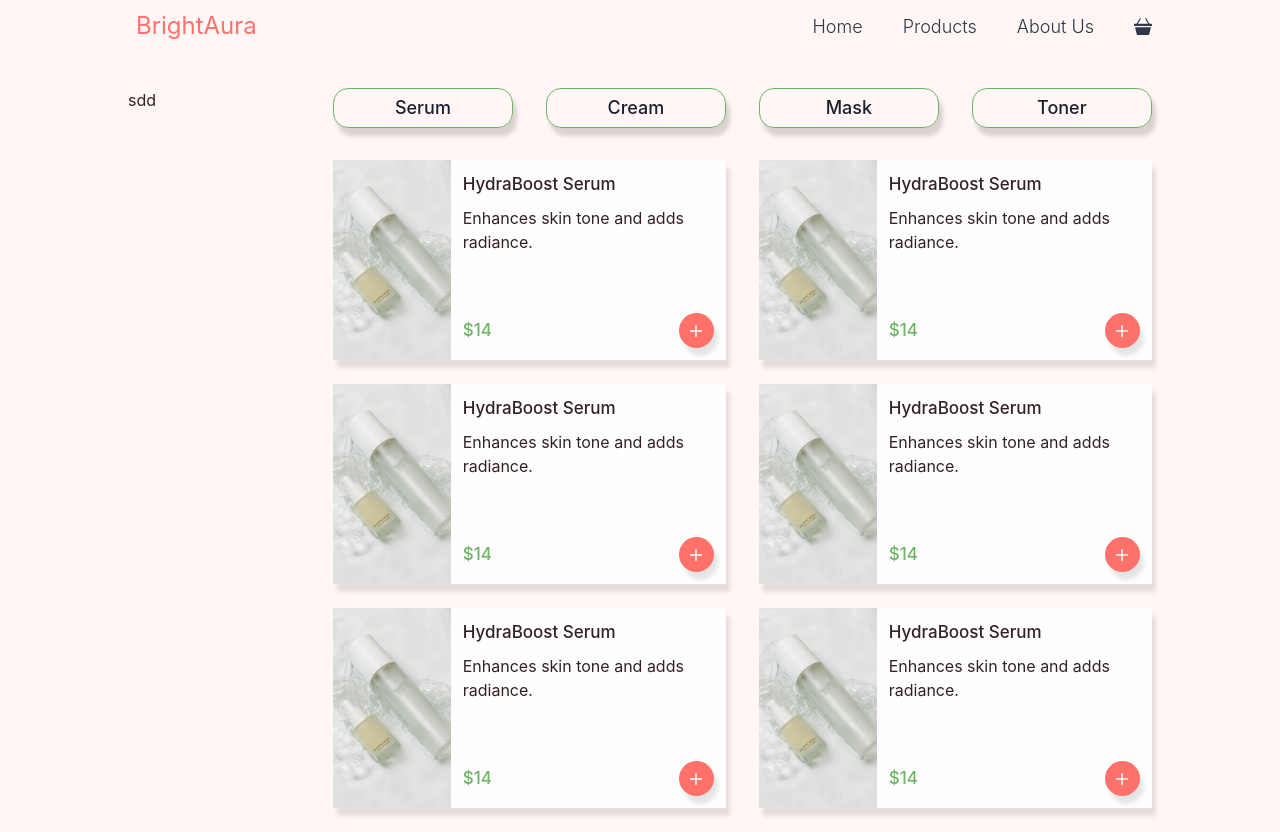
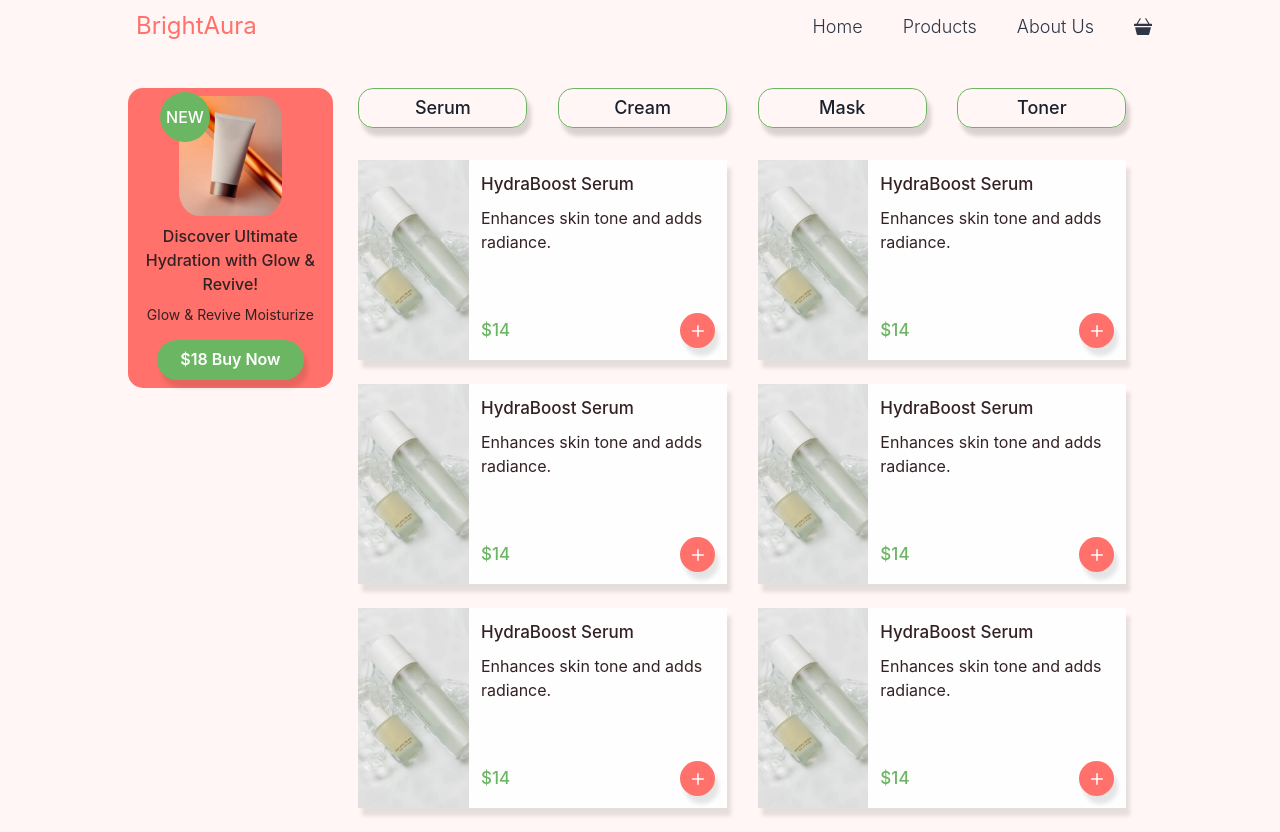
Before and after one commit to Eda-Inal/e-commerce-app, a Next.js app in the folder commerce/: page /products in a window 1280 px wide. Built offline with nearby package versions, Linux system fonts and the light colour scheme.

Commit message:
add banner part in product page

```diff
--- a/commerce/src/app/products/page.jsx
+++ b/commerce/src/app/products/page.jsx
@@ -1,6 +1,7 @@
 import React from 'react'
 import { Box,Text,Button } from '@chakra-ui/react'
 import serum from  "../../../public/product.jpg"
+import banner from  "../../../public/banner.jpg"
 import Image from 'next/image'
 import { IoIosAdd } from "react-icons/io";
 function Products() {
@@ -8,14 +9,36 @@ function Products() {
   return (
     <>
   <Box width={["95%","90%","80%"]} mx="auto" mt={8}  >
-    {/* banner */}
+
 <Box width="100%" display="flex" mx="auto" flexDirection={["column-reverse","column-reverse","column-reverse","row"]}>
-<Box width={["100%","100%","90%","20%"]}>sdd</Box>
+<Box width={["100%","100%","90%","20%"]} display="flex" flexDirection="column">
+  {/* banner part */}
+  <Box width="100%" height="300px" bgColor="#FF716A"textAlign="center" position="relative" borderRadius={15}>
+{/* banner img */}
+<Box position="absolute" bgColor="#6BB663" borderRadius="50%" width="50px" height="50px" top={1} left={8} zIndex={99} color="white" display="flex" alignItems="center" justifyContent="center" fontWeight={500}>NEW</Box>
+<Box width="50%" height="40%" mx="auto" position="relative" mt={2}   borderRadius="20%"  overflow="hidden" >
+            <Image
+              src={banner}
+              alt="Serum Image"
+              layout="fill"
+              objectFit="cover"
+
+            />
+          </Box>
+          {/* banner content */}
+          <Box display="flex" width="90%" height="52%"  mx="auto" flexDirection="column" justifyContent="space-between" mt={2} >
+            <Text fontWeight={500} >Discover Ultimate Hydration with Glow & Revive!</Text>
+            <Text fontSize="14px" mt={2} fontWeight={400}>Glow & Revive Moisturize</Text>
+            <Button boxShadow="4px 8px 4px rgba(0, 0, 0, 0.1)" width="80%" mx="auto" borderRadius="20px" color="white" bgColor="#6BB663" mt="auto" _hover={{bgColor :"#78C970"}}>$18 Buy Now</Button>
+          </Box>
+
+  </Box>
+</Box>
 
 
 
 {/* right side */}
-<Box width={["100%","100%","90%","80%"]}  mx="auto">
+<Box width={["100%","100%","90%","75%"]}  mx="auto">
     <Box width="100%" display="flex" mx="auto" justifyContent="space-between">
 <Button width="22%" height="40px" fontWeight={500} borderRadius={15} bgColor="transparent" border="1px #6BB663 solid" boxShadow="4px 8px 4px rgba(0, 0, 0, 0.15)" fontSize={["16px","18px"]}>Serum</Button>
 <Button width="22%" height="40px" fontWeight={500} borderRadius={15} bgColor="transparent" border="1px #6BB663 solid" boxShadow="4px 8px 4px rgba(0, 0, 0, 0.15)" fontSize={["16px","18px"]}>Cream</Button>
```
Also changed, not shown: commerce/public/banner.jpg (added).
